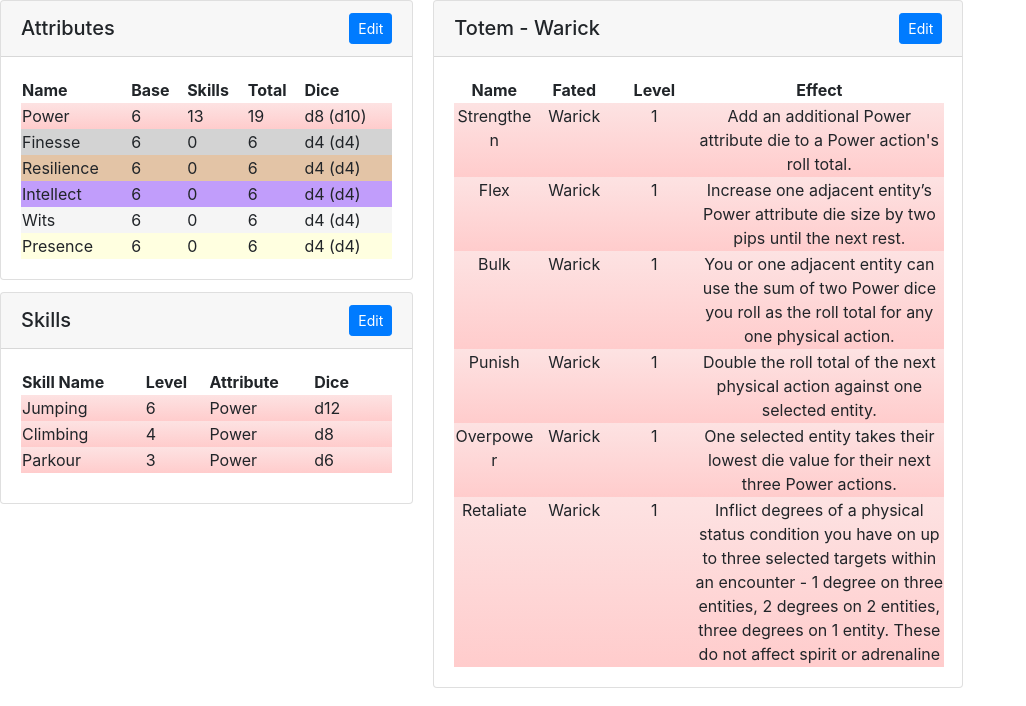
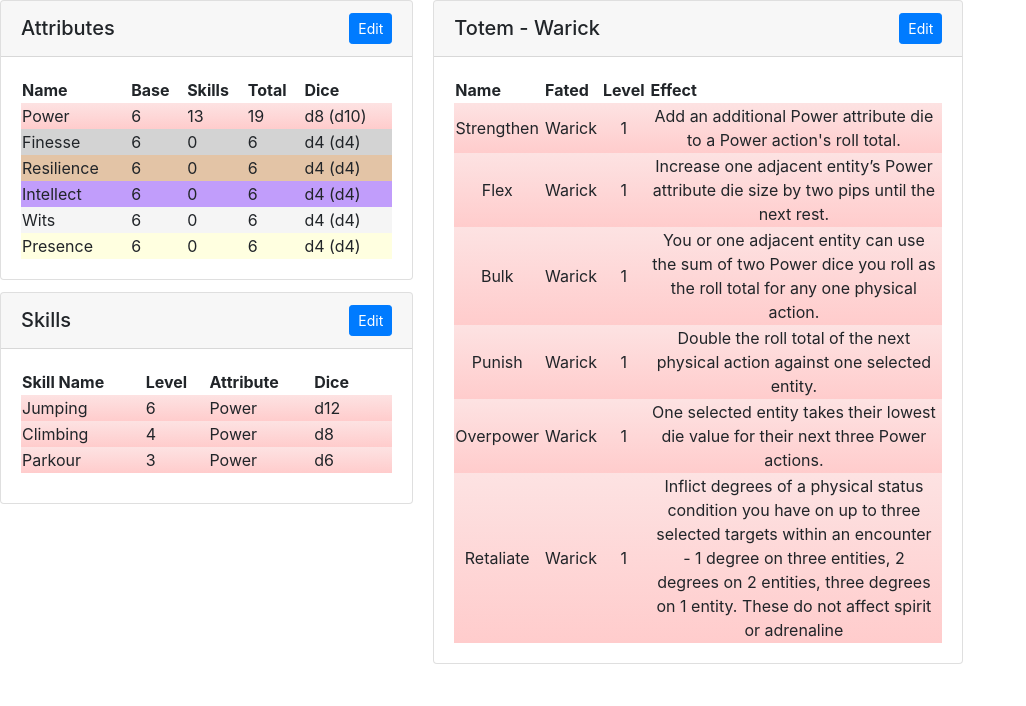
Before and after one commit to Shadow-Night-Black/ToF-Character-Sheet, a React (Create React App) app: page / in a window 1280 px wide. Shown: the top 706 px of the page, without its empty margins (0-1026 px from the left). Built offline with nearby package versions, Linux system fonts and the light colour scheme.

Commit message:
fixed totem layout issues in dialog

```diff
--- a/src/App.scss
+++ b/src/App.scss
@@ -72,21 +72,15 @@ input {
   min-width: 530px;
 }
 
-.blessing-header,
-.blessing-row {
-  display: flex;
-  flex-wrap: nowrap;
+.blessing-grid {
+  width: 100%;
 }
 
-.blessing-name,
-.blessing-fated,
-.blessing-level,
-.blessing-effect {
-  width: 80px;
-  flex: 1 0 auto;
+.blessing-header th ,
+.blessing-row td {
+  padding-right: 5px;
+}
+
+.blessing-row {
   text-align: center;
 }
-
-.blessing-effect {
-  width: 250px;
-}
--- a/src/App.tsx
+++ b/src/App.tsx
@@ -10,6 +10,7 @@ import { BlessingsWidgetConstructor as BlessingsWidget } from "./UI/Widgets/Tote
 
 type AppState= {
   ui: UIState,
+  ui: UIState<Character>,
   model: ModelState
 }
 
@@ -27,27 +28,30 @@ export type openDialog<T> = (header:DialogSection<T>, body: DialogSection<T>) =>
 export type Update<T> = (update: (old: T) => T) => void;
 export type Delete<T> = (update: (old: T) => boolean) => void;
 
-export interface UIState {
-  dialog: DialogParams<Character>;
+export interface UIState<T> {
+  dialog: DialogParams<T>;
 }
 
 class App extends React.Component<{}, AppState> {
   constructor(props: {}) {
     super(props);
 
+    const char = CreateTestCharacter()
+
     this.state = {
-      model: { character: CreateTestCharacter()},
+      model: { character: char},
       ui: {
         dialog: {
           isOpen: false,
           body: () => null,
-          header: () => null
+          header: () => null,
+          model: char
         },
       },
     };
   }
 
-  updateUI:Update<UIState> = (map) => {
+  updateUI:Update<UIState<Character>> = (map) => {
     this.setState((state) => ({ ...state, ui: map(state.ui) }));
   };
 
@@ -66,6 +70,7 @@ class App extends React.Component<{}, AppState> {
         isOpen: true,
         header: header,
         body: body,
+        model: this.state.model.character
       },
     }));
   };
@@ -91,7 +96,6 @@ class App extends React.Component<{}, AppState> {
         <Dialog
           updateUI={this.updateUI}
           appControls={this.AppControls}
-          model={this.state.model.character}
           dialogState={this.state.ui.dialog}
         />
       </div>
--- a/src/UI/Dialogs/Dialog.css
+++ b/src/UI/Dialogs/Dialog.scss
@@ -1,14 +1,15 @@
 .dialog {
       background-color: #fff;
       border-radius: 5px;
-      max-width: 500px;
+      max-width: 530px;
       min-height: 300px;
       margin: 0 auto;
       padding: 30px;
+      overflow-y: scroll;
 }
 
 .dialog-backdrop {
-          position: fixed;
+      position: fixed;
       top: 0;
       bottom: 0;
       left: 0;
@@ -16,3 +17,8 @@
       background-color: rgba(0,0,0,0.3);
       padding: 5px;
 }
+
+.modal-content {
+      overflow-y: scroll;
+      max-height: calc(100vh - 1.75rem);
+}
--- a/src/UI/Dialogs/Dialog.tsx
+++ b/src/UI/Dialogs/Dialog.tsx
@@ -1,13 +1,12 @@
 import React, { FunctionComponent } from "react";
-import "./Dialog.css";
+import "./Dialog.scss";
 import { Update, UIState, AppControls } from "../../App";
 import { WidgetProps } from "../Widgets/Widget";
 
 type DialogProps<T> = {
   dialogState: DialogParams<T>;
-  model: T;
   appControls: AppControls<T>;
-  updateUI: Update<UIState>;
+  updateUI: Update<UIState<T>>;
 };
 
 export type DialogSection<T> = FunctionComponent<WidgetProps<T>>
@@ -16,11 +15,8 @@ export type DialogParams<T> = {
   isOpen: boolean;
   body: DialogSection<T>
   header: DialogSection<T>
+  model: T;
 };
-
-type DialogState<T> = T & {
-  closed:boolean
-}
 
 export function EditInDialogButton<T>(appControls:AppControls<T>, header:DialogSection<T>, body:DialogSection<T> ) {
 return <button
@@ -34,11 +30,11 @@ return <button
 }
 
 
-export class Dialog<T> extends React.Component<DialogProps<T>, DialogState<T>> {
+export class Dialog<T> extends React.Component<DialogProps<T>, {}> {
   constructor(props: DialogProps<T>) {
     super(props);
 
-    this.state = {...props.model, closed: true };
+    this.state = {...props.dialogState.model, closed: true };
   }
 
   updateUI: Update<T> = (map) => {
@@ -46,14 +42,14 @@ export class Dialog<T> extends React.Component<DialogProps<T>, DialogState<T>> {
   };
 
   saveChanges = () => {
-      this.props.appControls.update(() => this.state);
+      this.props.appControls.update(() => this.props.dialogState.model);
       this.close();
   };
 
   close = () => {
     this.props.updateUI((uiState) => ({
       ...uiState,
-      dialog: { isOpen: false, body: () => null, header: () => null, close: () => {} },
+      dialog: {...this.props.dialogState, isOpen: false, body: () => null, header: () => null},
     }));
 
     this.setState((oldState) => ({...oldState, closed: true}));
@@ -63,13 +59,7 @@ export class Dialog<T> extends React.Component<DialogProps<T>, DialogState<T>> {
     const { appControls, dialogState } = this.props;
     if (!dialogState.isOpen) return null;
 
-    const { closed }  = this.state;
-    let state:T = this.state;
-
-    if (closed) {
-      state = this.props.model;
-      this.setState((old) => ({...old, closed:false}))
-    }
+    const state = this.props.dialogState.model;
 
     return (
       <div className='dialog-backdrop'>
```
